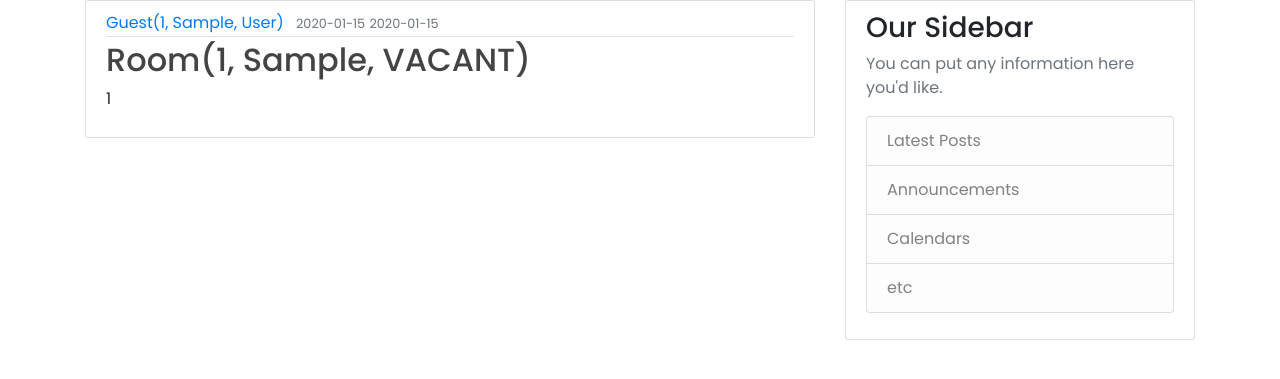
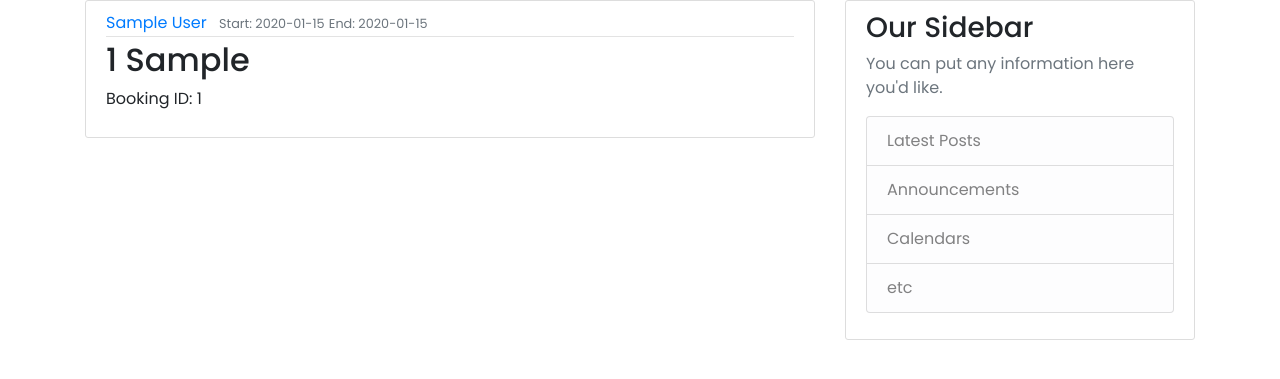
Before and after one commit to Temujin18/STBooking, a Flask app: page /bookings in a window 1280 px wide. Shown: the part 141-520 px from the top of the page. Run offline with Flask 2, Linux system fonts and the light colour scheme; tables that the repository leaves empty hold one stand-in row (values such as "Sample post"); some libraries are stand-ins or nearby versions.

Commit message:
simple formatting for each booking

```diff
--- a/stbooking/templates/bookings.html
+++ b/stbooking/templates/bookings.html
@@ -4,12 +4,12 @@
         <article class="media content-section">
           <div class="media-body">
             <div class="article-metadata">
-              <a class="mr-2" href="#">{{ booking.guest }}</a>
-              <small class="text-muted">{{ booking.start_date }}</small>
-              <small class="text-muted">{{ booking.end_date }}</small>
+              <a class="mr-2" href="#">{{ booking.guest.first_name }} {{ booking.guest.last_name }}</a>
+              <small class="text-muted">Start: {{ booking.start_date }}</small>
+              <small class="text-muted">End: {{ booking.end_date }}</small>
             </div>
-            <h2><a class="article-title" href="#">{{ booking.room }}</a></h2>
-            <p class="article-content">{{ booking.id }}</p>
+            <h2>{{ booking.room.id }} {{ booking.room.room_type }}</h2>
+            <p class="article-content">Booking ID: {{ booking.id }}</p>
           </div>
         </article>
     {% endfor %}
```
